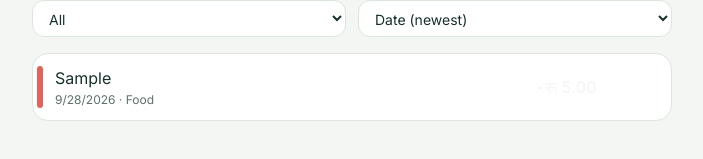
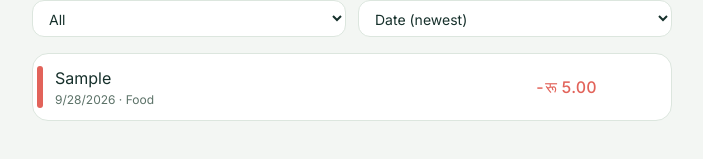
Before and after one commit to Prajwal-Shrestha/Expense-Tracker, a React (Vite) app: page / in a window 1280 px wide. Both pictures are taken after typing "5", "Sample" into the empty fields and a click on the button "Add entry". Shown: the part 1014-1173 px from the top of the page, without its empty margins (288-991 px from the left). Built offline with nearby package versions, Linux system fonts and the light colour scheme.

Commit message:
last final commit

```diff
--- a/src/components/TransactionItem.jsx
+++ b/src/components/TransactionItem.jsx
@@ -6,9 +6,8 @@ export default function TransactionItem({ transaction, onDelete, isNew = false }
 
   return (
     <li
-      className={`flex items-center gap-3 bg-surface rounded-2xl border border-line pl-1 pr-4 py-3 mb-2 group ${
-        isNew ? 'animate-slide-in' : ''
-      }`}
+      className={`flex items-center gap-3 bg-surface rounded-2xl border border-line pl-1 pr-4 py-3 mb-2 group ${isNew ? 'animate-slide-in' : ''
+        }`}
     >
       <span className={`w-1.5 self-stretch rounded-full ${isIncome ? 'bg-income' : 'bg-expense'}`} />
       <div className="min-w-0 flex-1">
@@ -18,8 +17,7 @@ export default function TransactionItem({ transaction, onDelete, isNew = false }
         </p>
       </div>
       <div className="flex items-center gap-4 shrink-0">
-        <span className={`tabular text-sm sm:text-base font-medium ${isIncome ? 'text-income' : 'text-expense'}`}>
-          {isIncome ? '+' : '-'}
+        <span className={`tabular text-sm sm:text-[1rem] font-medium ${isIncome ? 'text-income' : 'text-expense'}`}>          {isIncome ? '+' : '-'}
           {CURRENCY_SYMBOL} {formatNPR(amount)}
         </span>
         <button
```
